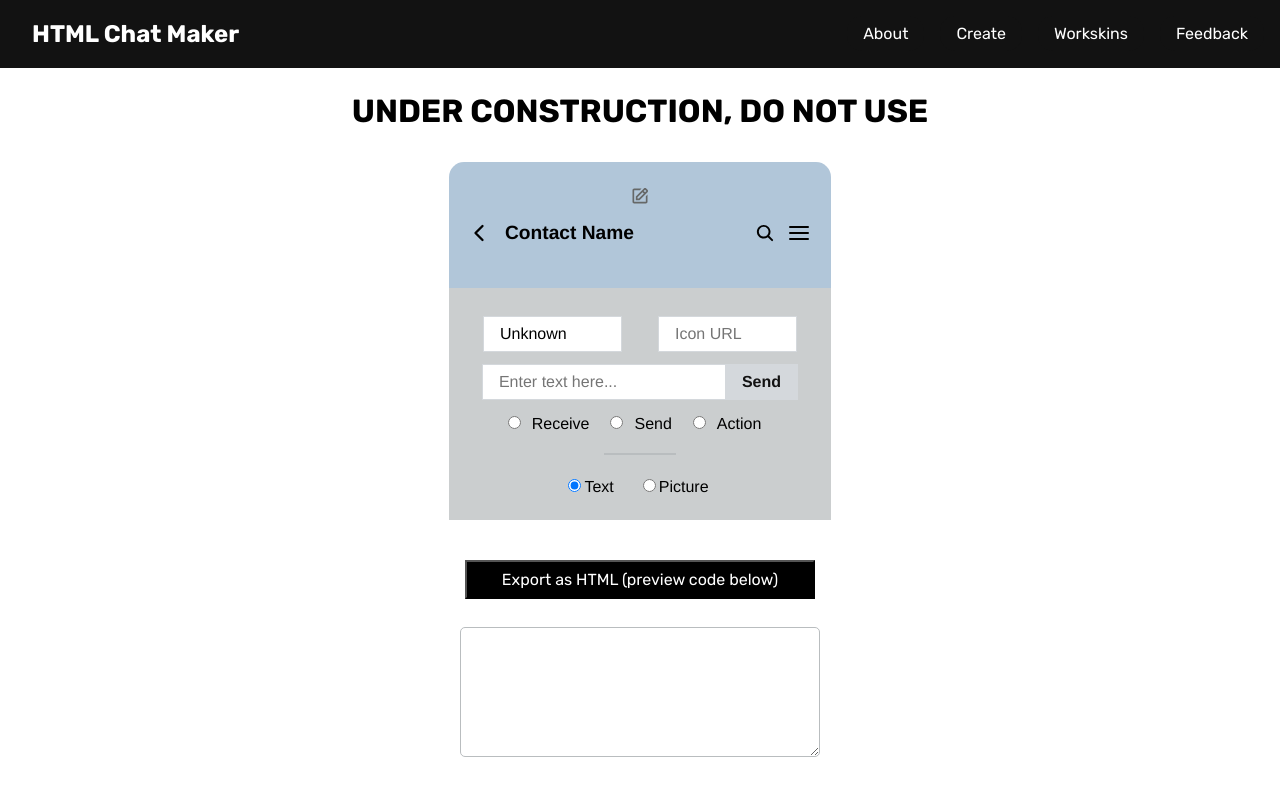
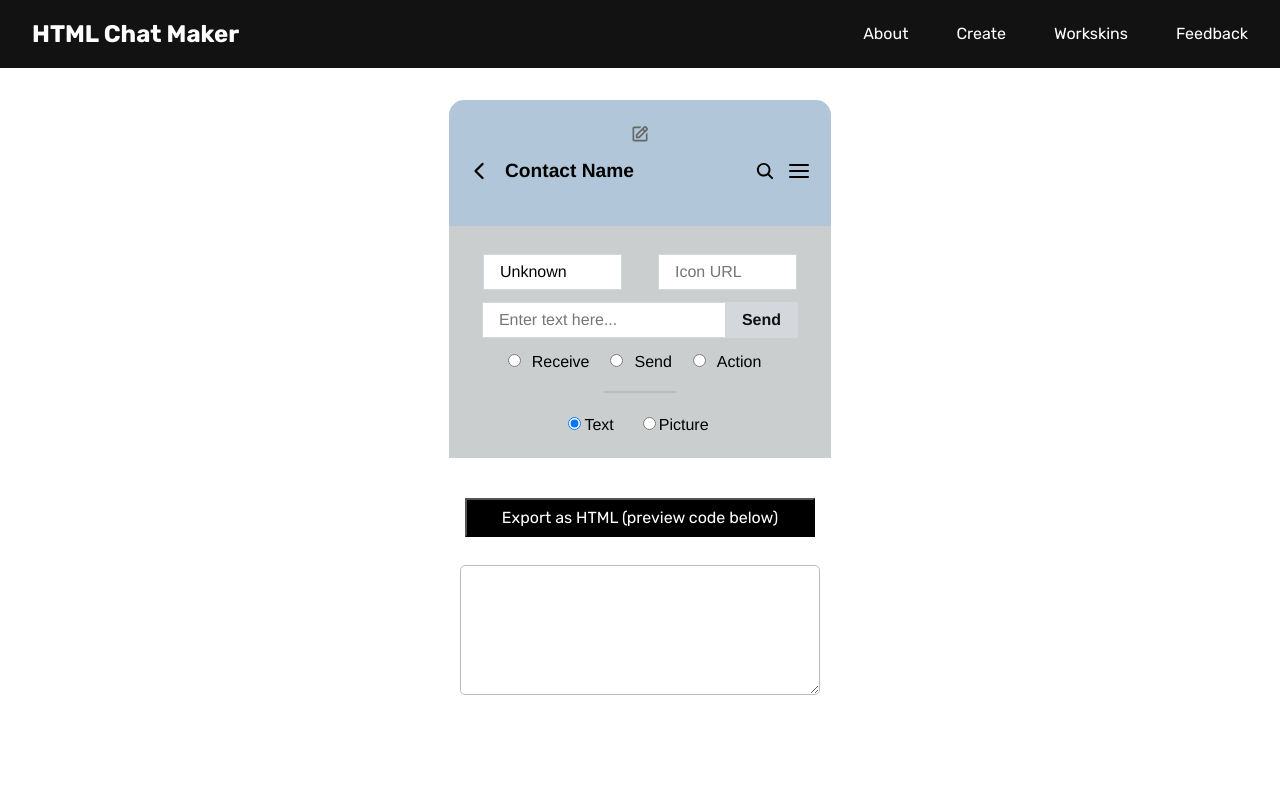
Before and after one commit to qriechan/html-chat-maker, a React (Vite) app: page /kkt in a window 1280 px wide. Shown: the top 796 px of the page. Built offline with nearby package versions, Linux system fonts and the light colour scheme.

Commit message:
deployed KKT pages

```diff
--- a/src/components/KKT/KKT.jsx
+++ b/src/components/KKT/KKT.jsx
@@ -5,7 +5,6 @@ function Home() {
 
     return (
         <div>
-            <h1 style={{textAlign: 'center'}}>UNDER CONSTRUCTION, DO NOT USE</h1>
             <Phone />
         </div>
     )
```
